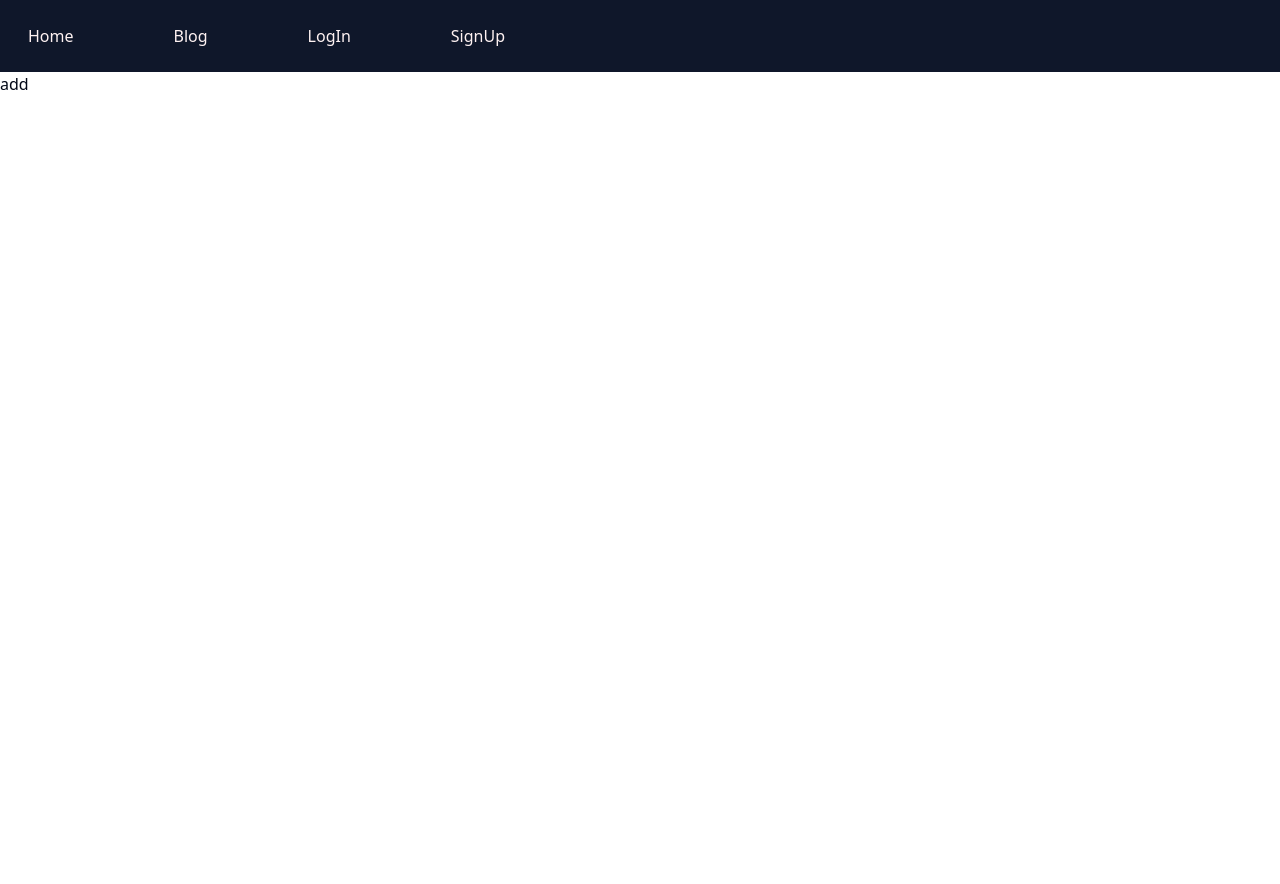
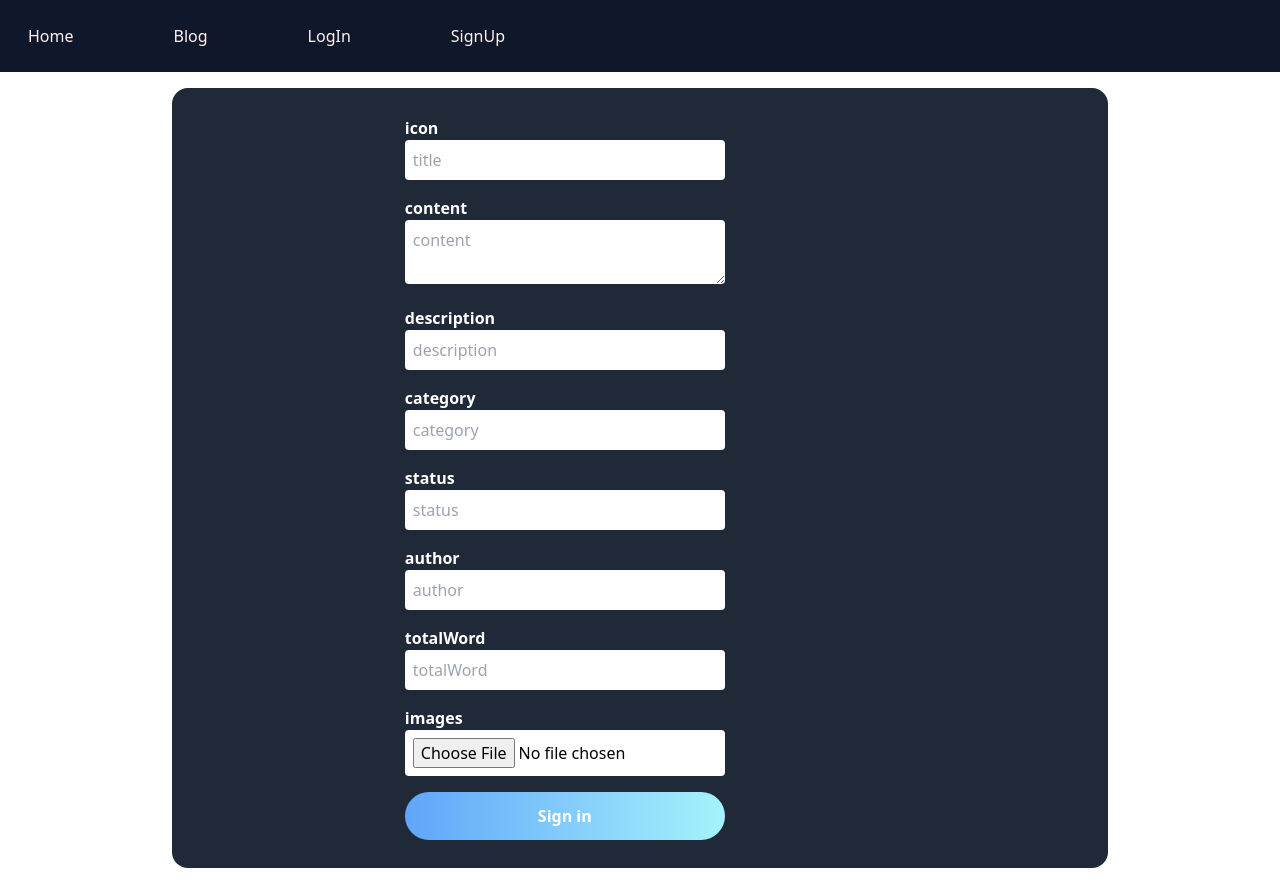
Before and after one commit to ASIMNEUPANE/Nest-JS_Prisma, a Next.js app in the folder client/: page /admin/blog/add in a window 1280 px wide. Before the commit the page ends 800 px from the top, so only its background shows below. Built offline with nearby package versions, Linux system fonts and the light colour scheme.

Commit message:
Add form for blog post creation

```diff
--- a/client/app/admin/blog/add/page.tsx
+++ b/client/app/admin/blog/add/page.tsx
@@ -2,7 +2,52 @@ import React from 'react'
 
 function add() {
     return (
-        <div>add</div>
+        <div className=" p-4 ">
+            <div className='flex justify-center items-center '>
+                <form className="  rounded-2xl space-y-6 text-white p-5 bg-gray-800 w-3/4">
+                    <div className=' pl-52 flex flex-col items-center justify-center w-3/5'>
+                    <div className='p-2'  >
+                        <div className='pr-2 font-semibold '>icon</div>
+                        <input className='bg-white text-black rounded-sm p-2 w-80' type="text" placeholder='title' />
+                    </div>
+                    <div className='p-2' >
+                        <div className='pr-2 font-semibold'>content</div>
+                        <textarea rows={2} className='bg-white text-black rounded-sm p-2 w-80'  placeholder='content' />
+                    </div>
+                    <div className='p-2' >
+                        <div className='pr-2 font-semibold'>description</div>
+                        <input className='bg-white text-black rounded-sm p-2 w-80' type="text" placeholder='description' />
+                    </div>
+                    <div  className='p-2'>
+                        <div className='pr-2 font-semibold'>category</div>
+                        <input className='bg-white text-black rounded-sm p-2 w-80' type="text" placeholder='category' />
+                    </div>
+                    <div className='p-2' >
+                        <div className='pr-2 font-semibold '>status</div>
+                        <input className='bg-white text-black rounded-sm p-2 w-80' type="text" placeholder='status' />
+                    </div>
+                    <div className='p-2' >
+                        <div className='pr-2 font-semibold'>author</div>
+                        <input className='bg-white text-black rounded-sm p-2 w-80' type="text" placeholder='author' />
+                    </div>
+                    <div  className='p-2'>
+                        <div className='pr-2 font-semibold'>totalWord</div>
+                        <input className='bg-white text-black rounded-sm p-2 w-80' type="text" placeholder='totalWord' />
+                    </div>
+                    <div  className='p-2'>
+                        <div className='pr-2 font-semibold'>images</div>
+                        <input className='bg-white text-black rounded-sm p-2 w-80' type="file" placeholder='images' />
+                    </div>
+                    <div  className='p-2'>
+
+                    <button type='submit' className=" p-3 w-80 bg-gradient-to-r from-blue-400 to-cyan-200  font-semibold rounded-full ">Sign in</button>
+                    </div>
+                    </div>
+
+
+                </form>
+            </div>
+        </div>
     )
 }
 
```
